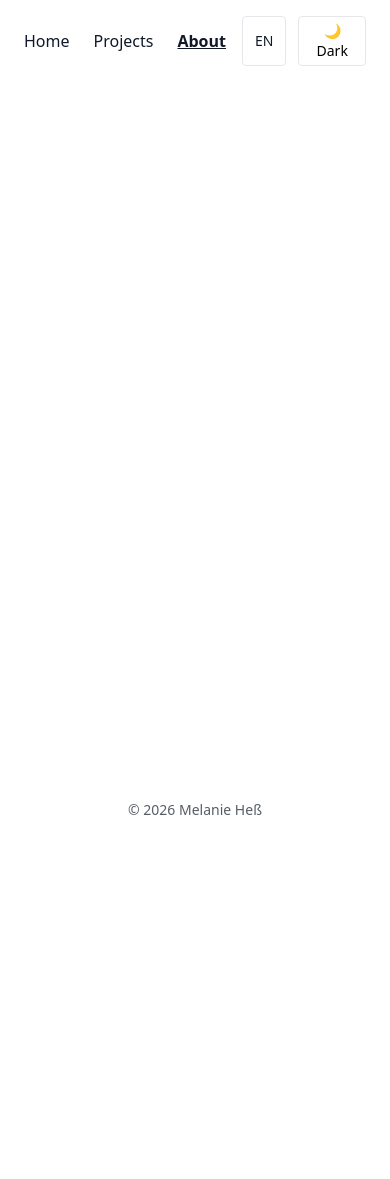
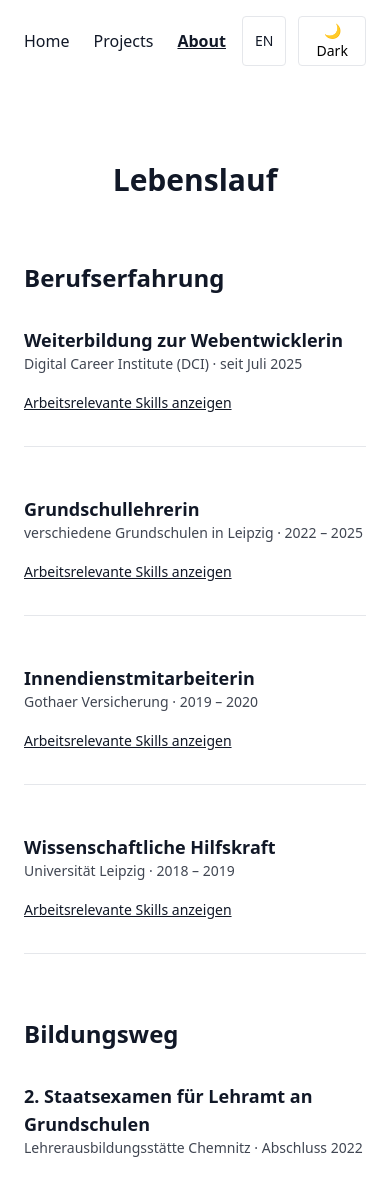
Before and after one commit to MelaTheCreator/portfolio, a React app in the folder application/: page /about/cv in a window 390 px wide. Shown: the top 1179 px of the page. Before the commit the page ends 844 px from the top, so only its background shows below. Built offline with nearby package versions, Linux system fonts and the light colour scheme; the HTML template or start-up script is replaced by a standard one.

Commit message:
feat: add education section with skill toggles to CV page

```diff
--- a/application/src/App.jsx
+++ b/application/src/App.jsx
@@ -2,19 +2,21 @@ import { BrowserRouter, Routes, Route } from "react-router-dom";
 import Layout from "./components/Layout";
 
 import Home from "./pages/Home";
+import About from "./pages/About";
 import Projects from "./pages/Projects";
-import About from "./pages/About";
+import CV from "./pages/CV";
 
 export default function App() {
   return (
     <BrowserRouter>
-      <Layout>
-        <Routes>
+      <Routes>
+        <Route element={<Layout />}>
           <Route path="/" element={<Home />} />
+          <Route path="/about" element={<About />} />
+          <Route path="/about/cv" element={<CV />} />
           <Route path="/projects" element={<Projects />} />
-          <Route path="/about" element={<About />} />
-        </Routes>
-      </Layout>
+        </Route>
+      </Routes>
     </BrowserRouter>
   );
 }
--- a/application/src/components/Layout.jsx
+++ b/application/src/components/Layout.jsx
@@ -1,11 +1,20 @@
 import Header from "./Header";
 import Footer from "./Footer";
+import { Outlet } from "react-router-dom";
 
-export default function Layout({ children }) {
+export default function Layout() {
   return (
-    <div className="min-h-screen flex flex-col bg-white text-gray-900 dark:bg-gray-900 dark:text-gray-100">
+    <div
+      className="min-h-screen flex flex-col
+                    bg-white text-gray-900
+                    dark:bg-gray-900 dark:text-gray-100"
+    >
       <Header />
-      <main className="flex-1">{children}</main>
+
+      <main className="flex-1">
+        <Outlet />
+      </main>
+
       <Footer />
     </div>
   );
--- /dev/null
+++ b/application/src/data/cv.de.js
@@ -0,0 +1,90 @@
+export const cvDE = {
+  title: "Lebenslauf",
+
+  experience: {
+    title: "Berufserfahrung",
+    showSkills: "Arbeitsrelevante Skills anzeigen",
+    hideSkills: "Skills ausblenden",
+    entries: [
+      {
+        role: "Weiterbildung zur Webentwicklerin",
+        place: "Digital Career Institute (DCI)",
+        period: "seit Juli 2025",
+        skills: [
+          "Arbeit mit React, JavaScript und modernen Frontend-Technologien",
+          "Komponentenbasierte Architektur und State Management",
+          "Versionskontrolle mit Git",
+          "Umsetzung responsiver und zugänglicher Benutzeroberflächen",
+        ],
+      },
+      {
+        role: "Grundschullehrerin",
+        place: "verschiedene Grundschulen in Leipzig",
+        period: "2022 – 2025",
+        skills: [
+          "Strukturierung komplexer Inhalte",
+          "Didaktische Aufbereitung für unterschiedliche Zielgruppen",
+          "Klare und zielgerichtete Kommunikation",
+          "Organisation und Projektmanagement",
+        ],
+      },
+      {
+        role: "Innendienstmitarbeiterin",
+        place: "Gothaer Versicherung",
+        period: "2019 – 2020",
+        skills: [
+          "Strukturiertes Arbeiten mit Daten",
+          "Hohe Genauigkeit und Zuverlässigkeit",
+          "Kommunikation mit Kund:innen",
+        ],
+      },
+      {
+        role: "Wissenschaftliche Hilfskraft",
+        place: "Universität Leipzig",
+        period: "2018 – 2019",
+        skills: [
+          "Analytisches und strukturiertes Denken",
+          "Recherche und Aufbereitung von Informationen",
+          "Selbstständige Arbeitsweise",
+        ],
+      },
+    ],
+  },
+
+  education: {
+    title: "Bildungsweg",
+    showSkills: "Erworbene Kompetenzen anzeigen",
+    hideSkills: "Kompetenzen ausblenden",
+    entries: [
+      {
+        degree: "2. Staatsexamen für Lehramt an Grundschulen",
+        place: "Lehrerausbildungsstätte Chemnitz",
+        period: "Abschluss 2022",
+        skills: [
+          "Didaktische Planung und Evaluation",
+          "Methodisch-strukturiertes Arbeiten",
+          "Reflexion und Weiterentwicklung eigener Arbeitsprozesse",
+        ],
+      },
+      {
+        degree: "1. Staatsexamen für Lehramt an Grundschulen (Hauptfach Ethik)",
+        place: "Universität Leipzig",
+        period: "Abschluss 2019",
+        skills: [
+          "Analytisches Denken und Argumentationsfähigkeit",
+          "Strukturierte Texterschließung",
+          "Ethik, Verantwortung und gesellschaftliche Zusammenhänge",
+        ],
+      },
+      {
+        degree: "Abitur",
+        place: "Gutenberg-Gymnasium Erfurt",
+        period: "Abschluss 2011",
+        skills: [
+          "Grundlegende wissenschaftliche Arbeitsweisen",
+          "Selbstorganisation und Lernkompetenz",
+        ],
+      },
+    ],
+  },
+};
--- /dev/null
+++ b/application/src/data/cv.en.js
@@ -0,0 +1,90 @@
+export const cvEN = {
+  title: "Curriculum Vitae",
+
+  experience: {
+    title: "Professional Experience",
+    showSkills: "Show relevant skills",
+    hideSkills: "Hide skills",
+    entries: [
+      {
+        role: "Web Development Training",
+        place: "Digital Career Institute (DCI)",
+        period: "since July 2025",
+        skills: [
+          "Working with React, JavaScript, and modern frontend technologies",
+          "Component-based architecture and state management",
+          "Version control with Git",
+          "Building responsive and accessible user interfaces",
+        ],
+      },
+      {
+        role: "Primary School Teacher",
+        place: "Various primary schools in Leipzig",
+        period: "2022 – 2025",
+        skills: [
+          "Structuring complex content",
+          "Adapting information for different target groups",
+          "Clear and effective communication",
+          "Organization and project management",
+        ],
+      },
+      {
+        role: "Internal Services Employee",
+        place: "Gothaer Insurance",
+        period: "2019 – 2020",
+        skills: [
+          "Structured work with data",
+          "High level of accuracy and reliability",
+          "Customer communication",
+        ],
+      },
+      {
+        role: "Student Research Assistant",
+        place: "University of Leipzig",
+        period: "2018 – 2019",
+        skills: [
+          "Analytical and structured thinking",
+          "Research and information structuring",
+          "Independent working style",
+        ],
+      },
+    ],
+  },
+
+  education: {
+    title: "Education",
+    showSkills: "Show acquired skills",
+    hideSkills: "Hide skills",
+    entries: [
+      {
+        degree: "Second State Examination for Primary Education",
+        place: "Teacher Training Institute Chemnitz",
+        period: "Completed 2022",
+        skills: [
+          "Didactic planning and evaluation",
+          "Methodical and structured working style",
+          "Reflection and continuous improvement of workflows",
+        ],
+      },
+      {
+        degree: "First State Examination for Primary Education (Major: Ethics)",
+        place: "University of Leipzig",
+        period: "Completed 2019",
+        skills: [
+          "Analytical thinking and argumentation skills",
+          "Structured text analysis",
+          "Ethical responsibility and social awareness",
+        ],
+      },
+      {
+        degree: "Abitur",
+        place: "Gutenberg Gymnasium Erfurt",
+        period: "Completed 2011",
+        skills: [
+          "Fundamental academic working methods",
+          "Self-organization and learning competence",
+        ],
+      },
+    ],
+  },
+};
--- a/application/src/pages/About.jsx
+++ b/application/src/pages/About.jsx
@@ -1,8 +1,10 @@
+import { Link } from "react-router-dom";
+import { useLanguage } from "../context/LanguageContext";
 import profileImg from "../assets/profile.jpeg";
-import { useLanguage } from "../context/LanguageContext";
 
 export default function About() {
   const { content, language } = useLanguage();
+  const { about } = content;
 
   return (
     <section className="px-6 py-20 max-w-5xl mx-auto">
@@ -11,36 +13,49 @@ export default function About() {
         <div>
           <img
             src={profileImg}
-            alt="Portrait of Melanie Heß"
+            alt={
+              language === "de"
+                ? "Porträt von Melanie Heß"
+                : "Portrait of Melanie Heß"
+            }
             className="rounded-lg w-full max-w-sm"
           />
         </div>
 
         {/* Text */}
         <div>
-          <h2 className="text-3xl font-bold mb-6">
-            {language === "de" ? "Über mich" : "About me"}
-          </h2>
+          <h2 className="text-3xl font-bold mb-6">{about.heading}</h2>
 
-          <p className="leading-relaxed whitespace-pre-line mb-6">
-            {content.about.text}
+          <p className="leading-relaxed whitespace-pre-line mb-8">
+            {about.text}
           </p>
 
           {/* Personal details */}
-          <ul className="text-sm space-y-2 opacity-80">
+          <ul className="text-sm space-y-2 opacity-80 mb-8">
             <li>
-              <strong>Name:</strong> Melanie Heß
+              <strong>{language === "de" ? "Name:" : "Name:"}</strong> Melanie
+              Heß
             </li>
             <li>
-              <strong>Location:</strong> Leipzig, Germany
+              <strong>{language === "de" ? "Ort:" : "Location:"}</strong>{" "}
+              Leipzig, Germany
             </li>
             <li>
-              <strong>Languages:</strong> German (native), English (fluent)
+              <strong>{language === "de" ? "Sprachen:" : "Languages:"}</strong>{" "}
+              {language === "de"
+                ? "Deutsch (Muttersprache), Englisch (fließend)"
+                : "German (native), English (fluent)"}
             </li>
             <li>
-              <strong>Focus:</strong> Frontend Development (React)
+              <strong>{language === "de" ? "Fokus:" : "Focus:"}</strong>{" "}
+              Frontend Development (React)
             </li>
           </ul>
+
+          {/* CV link */}
+          <Link to="/about/cv" className="underline text-sm inline-block">
+            {language === "de" ? "Lebenslauf ansehen" : "View CV"}
+          </Link>
         </div>
       </div>
     </section>
--- /dev/null
+++ b/application/src/pages/CV.jsx
@@ -0,0 +1,70 @@
+import { useState } from "react";
+import { useLanguage } from "../context/LanguageContext";
+import { cvDE } from "../data/cv.de";
+import { cvEN } from "../data/cv.en";
+
+export default function CV() {
+  const { language } = useLanguage();
+  const cv = language === "de" ? cvDE : cvEN;
+
+  const [openKey, setOpenKey] = useState(null);
+
+  const toggleSkills = (sectionKey, index) => {
+    const key = `${sectionKey}-${index}`;
+    setOpenKey(openKey === key ? null : key);
+  };
+
+  const renderEntries = (sectionKey, section) => (
+    <div className="space-y-12">
+      {section.entries.map((entry, index) => {
+        const isOpen = openKey === `${sectionKey}-${index}`;
+
+        return (
+          <div key={index} className="border-b pb-8">
+            <h4 className="text-lg font-semibold">
+              {entry.role || entry.degree}
+            </h4>
+
+            <p className="opacity-80 mb-4 text-sm">
+              {entry.place} · {entry.period}
+            </p>
+
+            <button
+              onClick={() => toggleSkills(sectionKey, index)}
+              className="text-sm underline"
+              aria-expanded={isOpen}
+            >
+              {isOpen ? section.hideSkills : section.showSkills}
+            </button>
+
+            {isOpen && (
+              <ul className="mt-4 list-disc list-inside space-y-1 text-sm">
+                {entry.skills.map((skill) => (
+                  <li key={skill}>{skill}</li>
+                ))}
+              </ul>
+            )}
+          </div>
+        );
+      })}
+    </div>
+  );
+
+  return (
+    <section className="px-6 py-20 max-w-6xl mx-auto">
+      <h2 className="text-3xl font-bold text-center mb-16">{cv.title}</h2>
+
+      <div className="grid grid-cols-1 md:grid-cols-2 gap-16">
+        <section>
+          <h3 className="text-2xl font-semibold mb-8">{cv.experience.title}</h3>
+          {renderEntries("experience", cv.experience)}
+        </section>
+
+        <section>
+          <h3 className="text-2xl font-semibold mb-8">{cv.education.title}</h3>
+          {renderEntries("education", cv.education)}
+        </section>
+      </div>
+    </section>
+  );
+}
```
